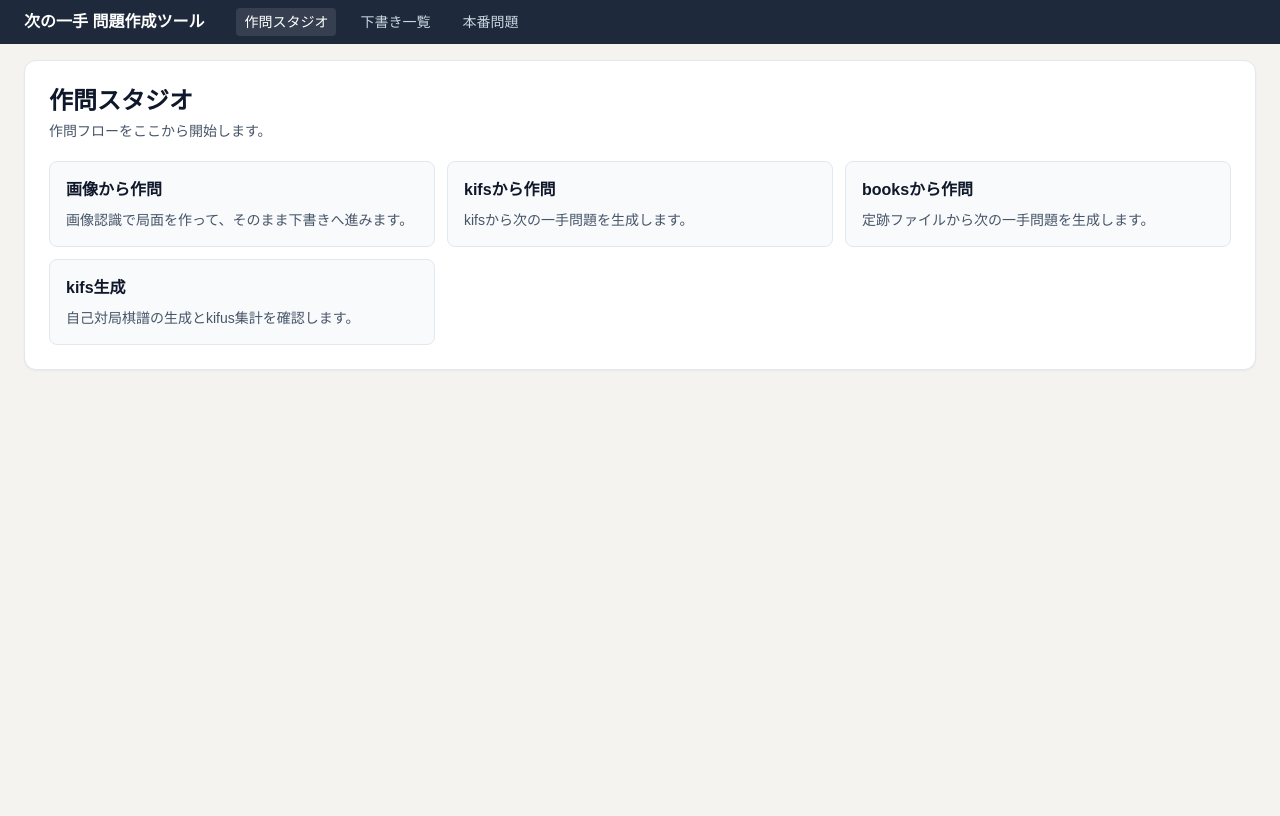
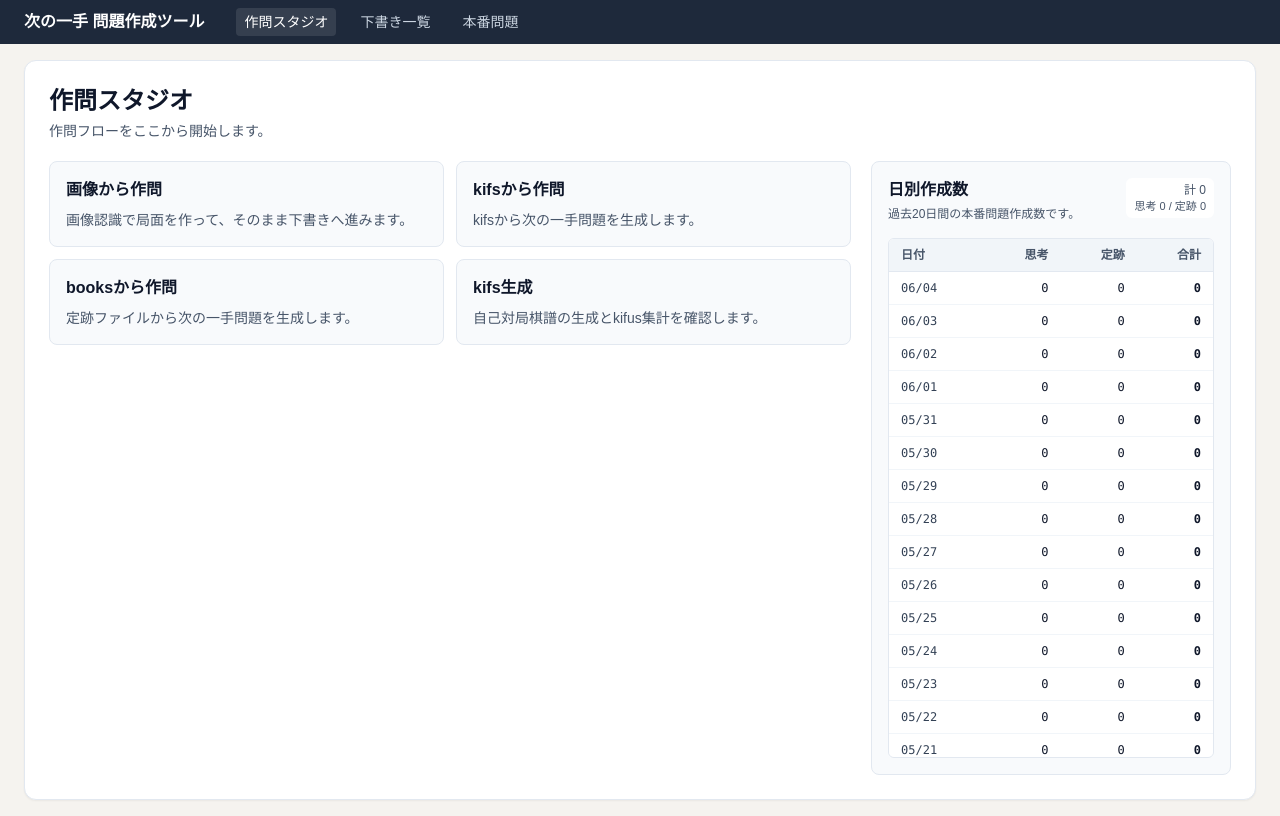
Before and after one commit to Hikaribamboo/tsuginoitte-making, a React (Vite) app in the folder web/: page /making in a window 1280 px wide. Built offline with nearby package versions, Linux system fonts and the light colour scheme; no server answers; the database is empty.

Commit message:
feat: 日別作成数を表示する機能を追加

```diff
--- a/web/src/api/production.ts
+++ b/web/src/api/production.ts
@@ -270,6 +270,82 @@ export async function listProductionChoicesByProblemIds(
   return [...nextMoveChoices, ...josekiChoices];
 }
 
+export interface DailyProblemCreationCount {
+  date: string;
+  nextMoveCount: number;
+  josekiCount: number;
+}
+
+type CreatedAtRow = {
+  id: number;
+  created_at: string;
+};
+
+function startOfLocalDay(date: Date): Date {
+  return new Date(date.getFullYear(), date.getMonth(), date.getDate());
+}
+
+function addLocalDays(date: Date, days: number): Date {
+  const next = new Date(date);
+  next.setDate(next.getDate() + days);
+  return next;
+}
+
+function localDateKey(date: Date): string {
+  const y = date.getFullYear();
+  const m = String(date.getMonth() + 1).padStart(2, '0');
+  const d = String(date.getDate()).padStart(2, '0');
+  return `${y}-${m}-${d}`;
+}
+
+function countRowsByLocalDate(rows: CreatedAtRow[], counts: Map<string, number>): void {
+  for (const row of rows) {
+    const key = localDateKey(new Date(row.created_at));
+    if (!counts.has(key)) continue;
+    counts.set(key, (counts.get(key) ?? 0) + 1);
+  }
+}
+
+export async function listDailyProblemCreationCounts(days = 20): Promise<DailyProblemCreationCount[]> {
+  const normalizedDays = Math.max(1, Math.floor(days));
+  const today = startOfLocalDay(new Date());
+  const start = addLocalDays(today, -(normalizedDays - 1));
+
+  const keys = Array.from({ length: normalizedDays }, (_, index) => localDateKey(addLocalDays(start, index)));
+  const nextMoveCounts = new Map(keys.map((key) => [key, 0]));
+  const josekiCounts = new Map(keys.map((key) => [key, 0]));
+
+  const [nextMoveResult, josekiResult] = await Promise.all([
+    supabase
+      .from('next_move_problems')
+      .select('id, created_at')
+      .gte('created_at', start.toISOString())
+      .order('created_at', { ascending: true })
+      .range(0, 9999),
+    supabase
+      .from('problems')
+      .select('id, created_at')
+      .eq('mode', 'joseki')
+      .gte('created_at', start.toISOString())
+      .order('created_at', { ascending: true })
+      .range(0, 9999),
+  ]);
+
+  if (nextMoveResult.error) throw nextMoveResult.error;
+  if (josekiResult.error) throw josekiResult.error;
+
+  countRowsByLocalDate((nextMoveResult.data ?? []) as CreatedAtRow[], nextMoveCounts);
+  countRowsByLocalDate((josekiResult.data ?? []) as CreatedAtRow[], josekiCounts);
+
+  return keys
+    .map((date) => ({
+      date,
+      nextMoveCount: nextMoveCounts.get(date) ?? 0,
+      josekiCount: josekiCounts.get(date) ?? 0,
+    }))
+    .reverse();
+}
+
 export async function getProductionProblemById(
   problemId: number,
   mode: ProductionProblemMode,
--- a/web/src/pages/MakingHome.tsx
+++ b/web/src/pages/MakingHome.tsx
@@ -1,5 +1,6 @@
-import React from 'react';
+import React, { useEffect, useMemo, useState } from 'react';
 import { Link } from 'react-router-dom';
+import { listDailyProblemCreationCounts, type DailyProblemCreationCount } from '../api/production';
 
 const CARDS = [
   {
@@ -25,6 +26,45 @@ const CARDS = [
 ];
 
 const MakingHome: React.FC = () => {
+  const [dailyCounts, setDailyCounts] = useState<DailyProblemCreationCount[]>([]);
+  const [loadingCounts, setLoadingCounts] = useState(true);
+  const [countsError, setCountsError] = useState('');
+
+  useEffect(() => {
+    let cancelled = false;
+    setLoadingCounts(true);
+    setCountsError('');
+
+    listDailyProblemCreationCounts(20)
+      .then((rows) => {
+        if (cancelled) return;
+        setDailyCounts(rows);
+      })
+      .catch((error: any) => {
+        if (cancelled) return;
+        setCountsError(error?.message ?? '作成数の取得に失敗しました');
+      })
+      .finally(() => {
+        if (cancelled) return;
+        setLoadingCounts(false);
+      });
+
+    return () => {
+      cancelled = true;
+    };
+  }, []);
+
+  const totals = useMemo(
+    () => dailyCounts.reduce(
+      (acc, row) => ({
+        nextMove: acc.nextMove + row.nextMoveCount,
+        joseki: acc.joseki + row.josekiCount,
+      }),
+      { nextMove: 0, joseki: 0 },
+    ),
+    [dailyCounts],
+  );
+
   return (
     <div className="rounded-xl border border-slate-200 bg-white p-6 shadow-sm">
       <div className="mb-5">
@@ -32,7 +72,8 @@ const MakingHome: React.FC = () => {
         <p className="mt-1 text-sm text-slate-600">作問フローをここから開始します。</p>
       </div>
 
-      <div className="grid gap-3 md:grid-cols-2 xl:grid-cols-3">
+      <div className="grid gap-5 xl:grid-cols-[minmax(0,1fr)_360px]">
+        <div className="grid content-start gap-3 md:grid-cols-2">
           {CARDS.map((card) => (
             <Link
               key={card.title}
@@ -44,8 +85,68 @@ const MakingHome: React.FC = () => {
             </Link>
           ))}
         </div>
+
+        <aside className="rounded-lg border border-slate-200 bg-slate-50 p-4">
+          <div className="flex items-start justify-between gap-3">
+            <div>
+              <h3 className="text-base font-semibold text-slate-900">日別作成数</h3>
+              <p className="mt-1 text-xs text-slate-600">過去20日間の本番問題作成数です。</p>
+            </div>
+            <div className="rounded-md bg-white px-2 py-1 text-right text-xs text-slate-600">
+              <div>計 {totals.nextMove + totals.joseki}</div>
+              <div className="text-[11px]">思考 {totals.nextMove} / 定跡 {totals.joseki}</div>
+            </div>
+          </div>
+
+          {loadingCounts ? (
+            <div className="mt-4 rounded-md border border-slate-200 bg-white p-3 text-sm text-slate-500">
+              読み込み中...
+            </div>
+          ) : countsError ? (
+            <div className="mt-4 rounded-md border border-rose-200 bg-rose-50 p-3 text-sm text-rose-700">
+              {countsError}
+            </div>
+          ) : (
+            <div className="mt-4 max-h-[520px] overflow-auto rounded-md border border-slate-200 bg-white">
+              <table className="min-w-full text-left text-sm">
+                <thead className="sticky top-0 bg-slate-100 text-xs text-slate-600">
+                  <tr>
+                    <th className="border-b border-slate-200 px-3 py-2">日付</th>
+                    <th className="border-b border-slate-200 px-3 py-2 text-right">思考</th>
+                    <th className="border-b border-slate-200 px-3 py-2 text-right">定跡</th>
+                    <th className="border-b border-slate-200 px-3 py-2 text-right">合計</th>
+                  </tr>
+                </thead>
+                <tbody>
+                  {dailyCounts.map((row) => (
+                    <tr key={row.date}>
+                      <td className="border-b border-slate-100 px-3 py-2 font-mono text-xs text-slate-700">
+                        {formatDateLabel(row.date)}
+                      </td>
+                      <td className="border-b border-slate-100 px-3 py-2 text-right font-mono text-xs text-slate-900">
+                        {row.nextMoveCount}
+                      </td>
+                      <td className="border-b border-slate-100 px-3 py-2 text-right font-mono text-xs text-slate-900">
+                        {row.josekiCount}
+                      </td>
+                      <td className="border-b border-slate-100 px-3 py-2 text-right font-mono text-xs font-semibold text-slate-900">
+                        {row.nextMoveCount + row.josekiCount}
+                      </td>
+                    </tr>
+                  ))}
+                </tbody>
+              </table>
+            </div>
+          )}
+        </aside>
+      </div>
     </div>
   );
 };
 
+function formatDateLabel(date: string): string {
+  const [, month, day] = date.split('-');
+  return `${month}/${day}`;
+}
+
 export default MakingHome;
```
Lines whose indentation alone changed are shown as unchanged.
